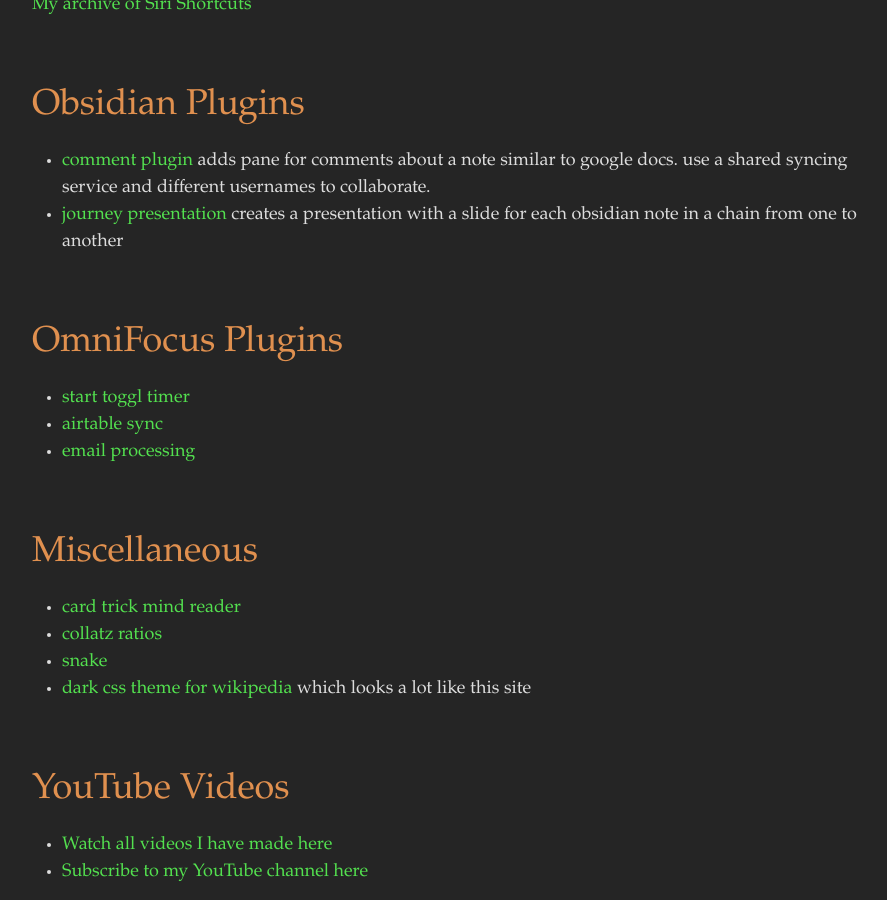
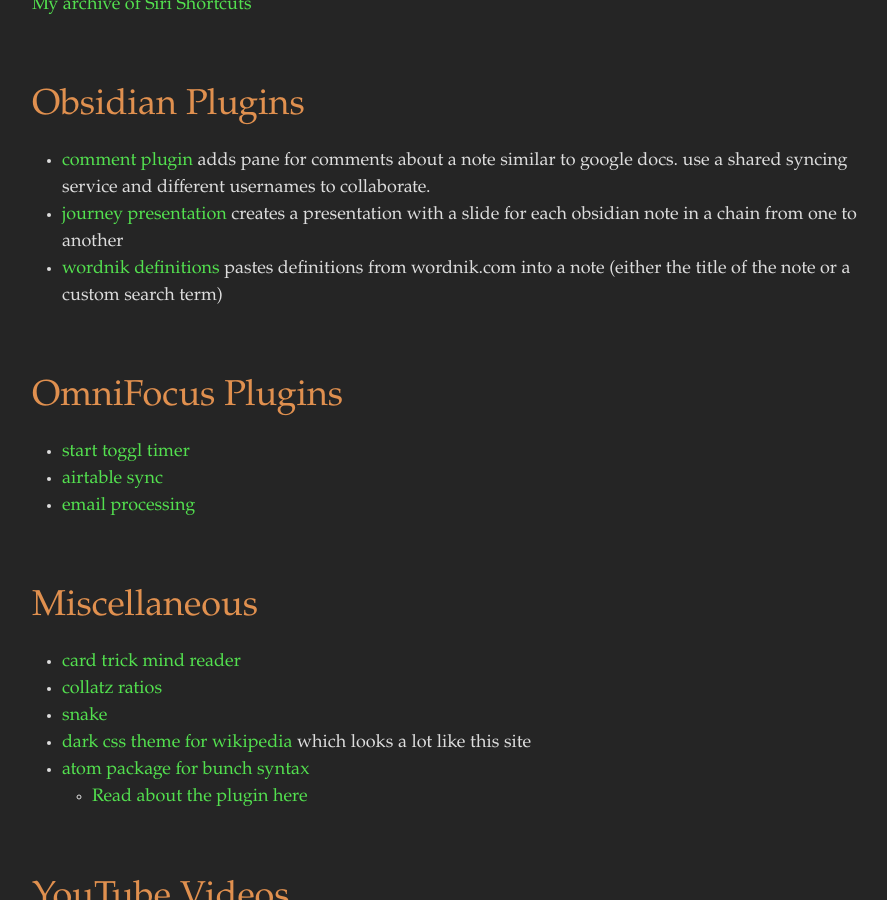
Before and after one commit to lizard-heart/lizard-heart.github.io, a Jekyll site: the page built from projects.markdown, in a window 1280 px wide and 900 px high, scrolled down 471 px. Shown: the whole window, without its empty margins (188-1075 px from the left). Built offline with Jekyll 4.4.1, drawn with Linux system fonts in a browser that asks for light colours.

Commit message:
Add wordnik

```diff
--- a/card-trick.html
+++ b/card-trick.html
@@ -191,7 +191,7 @@
   cursor: pointer;
 }
 </style>
-<a href="#" class="button" onclick="readMind()">read my mind</a>
+<a href="#" class="button" onclick="readMind()">Guess my card</a>
 <br>
 <a href="https://youtu.be/rkrjo4IIb1I">from this numberphile video.</a>
 
--- a/projects.markdown
+++ b/projects.markdown
@@ -15,6 +15,7 @@
 adds pane for comments about a note similar to google docs. use a shared syncing service and different usernames to collaborate.
 - [journey presentation](https://github.com/lizard-heart/obsidian-journey-presentation)
 creates a presentation with a slide for each obsidian note in a chain from one to another
+- [wordnik definitions](https://github.com/lizard-heart/obsidian-wordnik-definitions) pastes definitions from wordnik.com into a note (either the title of the note or a custom search term)
 
 ## OmniFocus Plugins
 - [start toggl timer](https://github.com/lizard-heart/omni-focus-start-toggl-timer)
@@ -26,6 +27,8 @@
 - [collatz ratios](https://github.com/lizard-heart/collatz-ratios)
 - [snake](https://snake.lizardheart.repl.co)
 - [dark css theme for wikipedia](https://github.com/lizard-heart/wikiDarkMode) which looks a lot like this site
+- [atom package for bunch syntax](https://atom.io/packages/language-bunch)
+    - [Read about the plugin here](/coding/project/2022/03/20/bunch/)
 
 ## YouTube Videos
 - [Watch all videos I have made here](/videos/)
```
